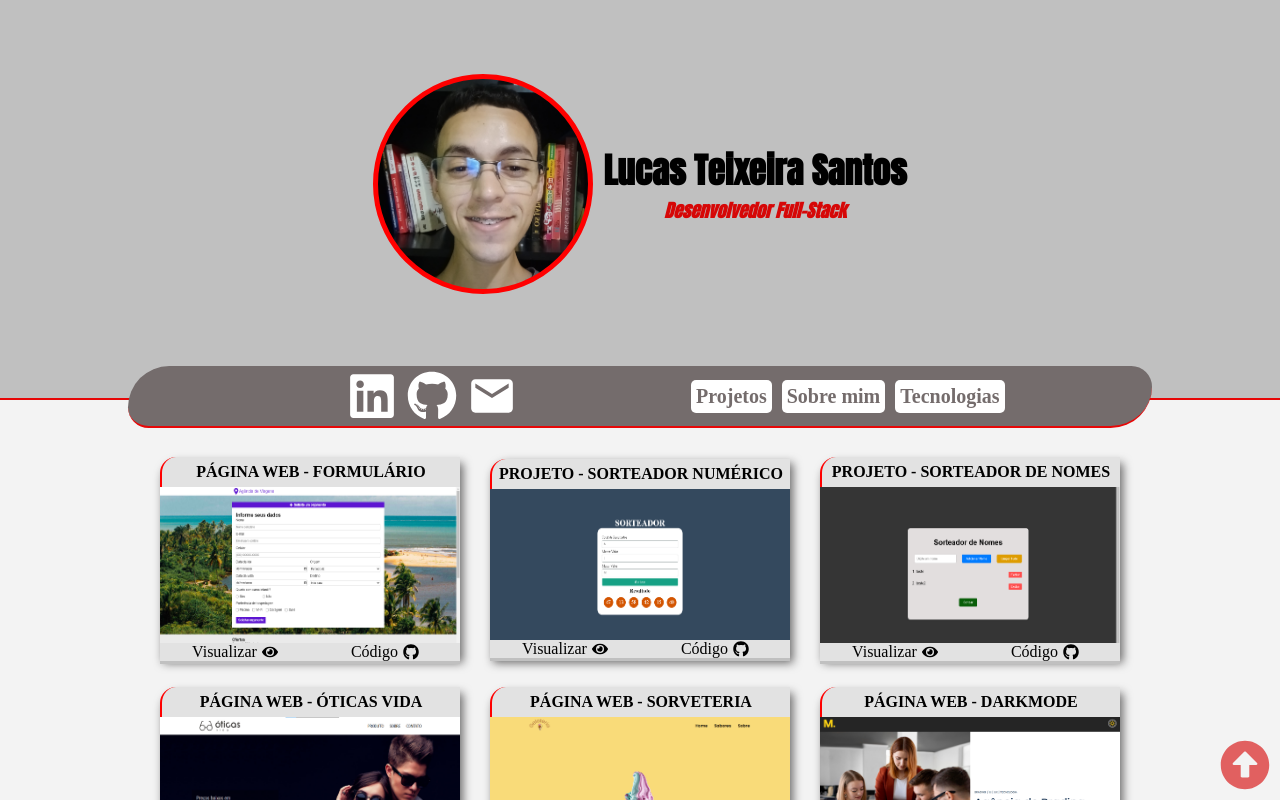
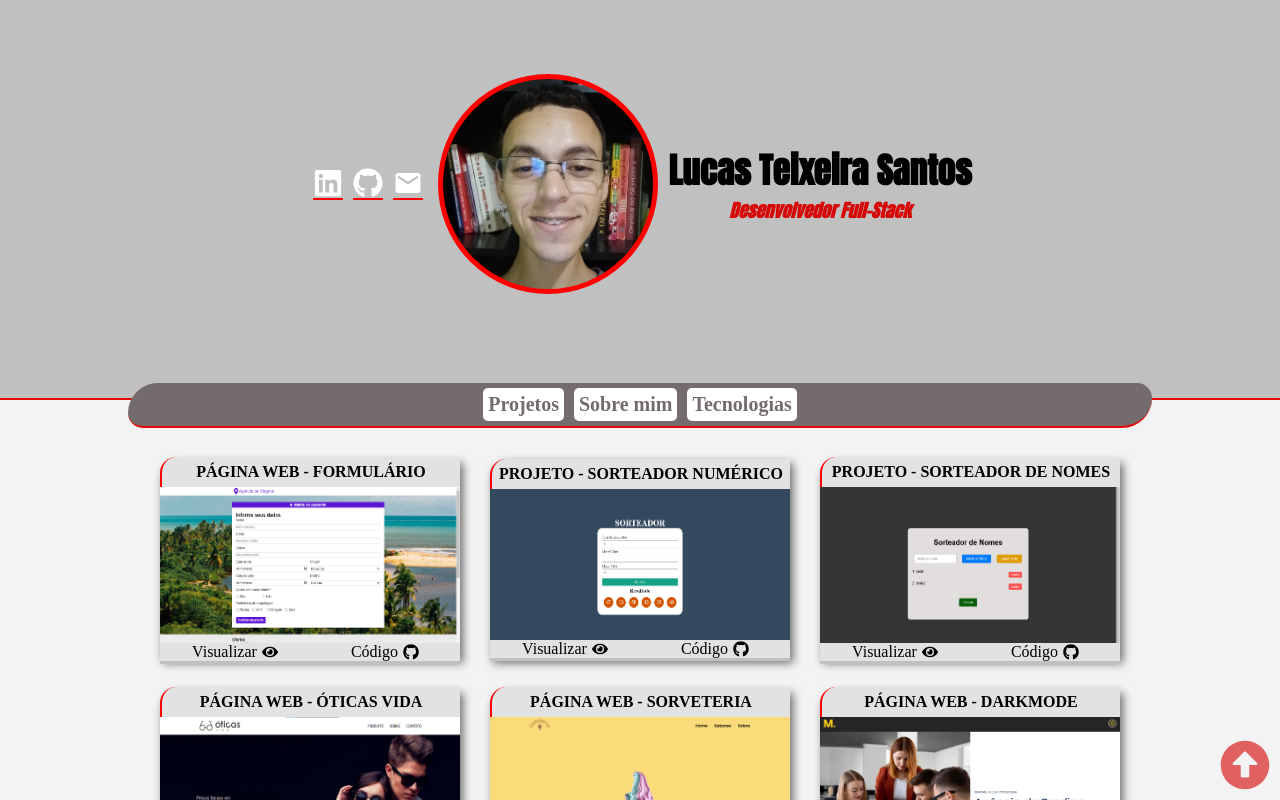
Before and after one commit to lucas-devworks/meu-portfolio, a Next.js app: page / in a window 1280 px wide. Shown: the top 800 px of the page. Built offline with nearby package versions, Linux system fonts and the light colour scheme.

Commit message:
7 commit

```diff
--- a/src/app/layout.js
+++ b/src/app/layout.js
@@ -1,5 +1,6 @@
 import "./globals.css";
 import Arrow from "@/componentes/Arrow";
+import Head from "next/head";
 
 export const metadata = {
   title: "Lucas T. Santos | Portfólio",
@@ -9,10 +10,16 @@ export const metadata = {
 export default function RootLayout({ children }) {
   return (
     <html lang="pt-br">
+      <Head>
+        <title>{metadata.title}</title>
+        <meta name="description" content={metadata.description} />
+        <meta name="viewport" content="width=device-width, initial-scale=1.0"/>
+        <link rel="icon" href="/favicon.ico" type="image/x-icon" />
+      </Head>
       <body>
         {children}
-        <Arrow/>
+        <Arrow />
       </body>
     </html>
   );
-}
+};
--- a/src/app/page.module.css
+++ b/src/app/page.module.css
@@ -8,8 +8,7 @@
     display: flex;
     align-items: center;
     justify-content: start;
-    flex-direction: column;
-    background-color: aqua;
+    flex-direction: column
 }
 
 .main section {
--- a/src/componentes/Topo/Topo.module.css
+++ b/src/componentes/Topo/Topo.module.css
@@ -28,7 +28,6 @@
     background-size: cover;
     background-repeat: no-repeat;
     border-radius: 50% 50%;
-    background-color: aqua;
     border: solid 5px red;
 }
 
@@ -63,22 +62,24 @@
     gap: 10px;
 }
 .box_link {
-    width: 40%;
+    width: 120px;
     display: flex;
     align-items: center;
     justify-content: center;
     gap: 10px;
 }
 .box_link a {
-    font-size: 50px;
+    font-size: 30px;
     color: white;
     display: flex;
     justify-content: center;
     text-shadow: 1px 1px 1px red;
+    border-bottom:solid 2px red;
+    border-radius: -10px;
 }
 
 /* efeito hover links */
-.links_container a:hover {
+.links_container a:hover, .box_link a:hover {
     color: rgb(231, 7, 7);
 }
 
@@ -106,6 +107,36 @@
 
 /* ///// MEDIA QUERIES ///// */
 
+@media (max-width: 340px) { /* smartphone pequeno */
+    .box_link {
+        flex-direction: row !important;
+        height: auto;
+        width: 130px;
+    }
+
+    .container {
+        flex-direction: column;
+        gap: 10px;
+    }
+
+    .botao {
+        flex-direction: column;
+        width: 100%;
+        height: 95%;
+    }
+    .botao a {
+        font-size: 15px !important;
+        width: 80%;
+        text-align: center;
+    }
+
+    .links_container {
+        padding: 5px;
+    }
+
+}
+
+
 @media (max-width: 767px) { /* smartphone */
     .texto h1 {
         font-size: 27px;
@@ -126,6 +157,10 @@
     } .botao a {
         font-size: 18px;
     }
+    .box_link {
+        flex-direction: column;
+        width: 20px;
+    }
 }
 
 @media (min-width: 768px) and (max-width: 1000px) { /* tablet */
--- a/src/componentes/Topo/index.jsx
+++ b/src/componentes/Topo/index.jsx
@@ -9,6 +9,13 @@ export default function Topo() {
     return (
         <header className={estilos.topo}>
             <div className={estilos.container}>
+
+                <div className={estilos.box_link}>
+                    <Link  href="https://www.linkedin.com/in/lucas-teixeira-santos-br/" target='_blank' title='LinkedIn'><FaLinkedin /></Link>
+                    <Link  href="https://github.com/lucas-devworks" target='_blank' title='GitHub'><FaGithub /></Link>
+                    <Link  href="mailto:lucasteixeirasantos74@gmail.com" target='_blank' title='E-mail'><MdEmail /></Link>
+                </div>
+
                 {/* Foto de perfil */}
                 <div className={estilos.foto_perfil}>
                     <p></p>
@@ -21,16 +28,11 @@ export default function Topo() {
             </div>
             {/* links */}
             <nav className={estilos.links_container}>
-                <div className={estilos.box_link}>
-                    <Link  href="https://www.linkedin.com/in/lucas-teixeira-santos-br/" target='_blank' title='LinkedIn'><FaLinkedin /></Link>
-                    <Link  href="https://github.com/lucas-devworks" target='_blank' title='GitHub'><FaGithub /></Link>
-                    <Link  href="mailto:lucasteixeirasantos74@gmail.com" target='_blank' title='E-mail'><MdEmail /></Link>
-                </div>
+
                 <div className={estilos.botao}>
                     <Link href='#projetos'>Projetos</Link>
                     <Link href='#sobre_mim'>Sobre mim</Link>
                     <Link href='#habilidades'>Tecnologias</Link>
-
                 </div>
             </nav>
         </header>
```
Also changed, not shown: 1 other file (tests, documents, lock files or other folders).
